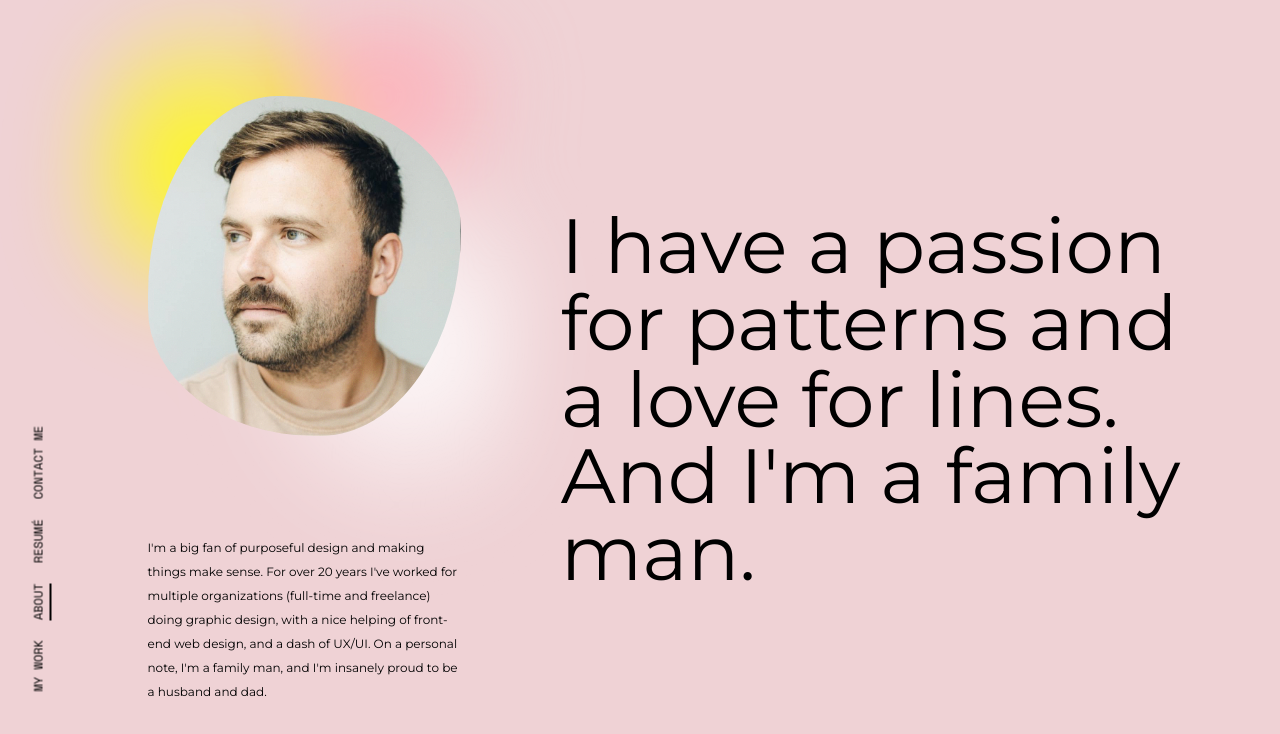
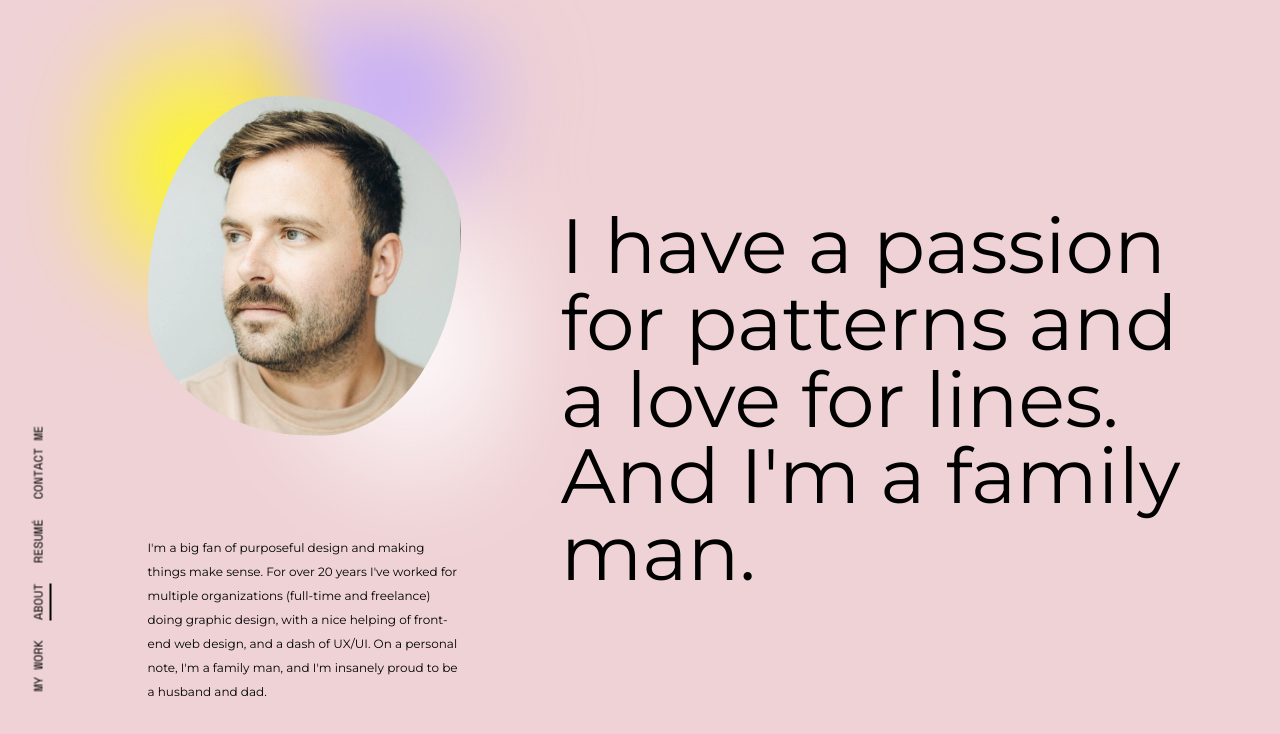
Before and after one commit to bspell00/brandon.spell, a plain HTML site: page about.html in a window 1280 px wide. Drawn offline with nearby package versions, Linux system fonts and the light colour scheme.

Commit message:
Swap rose aura stop for lavender
Co-Authored-By: Claude Fable 5 <noreply@anthropic.com>

```diff
--- a/sass/custom.scss
+++ b/sass/custom.scss
@@ -377,7 +377,7 @@ header {
 					background:
 						radial-gradient(46% 46% at 26% 32%, $yellow, transparent 72%),
 						radial-gradient(52% 52% at 74% 64%, #fff, transparent 72%),
-						radial-gradient(40% 40% at 64% 14%, #f6b1b9, transparent 72%);
+						radial-gradient(44% 44% at 64% 14%, #b9a8ff, transparent 72%);
 					filter: blur(36px) saturate(1.35);
 					animation: aura-drift 12s ease-in-out infinite alternate;
 				}
```
Also changed, not shown: css/custom.css.
